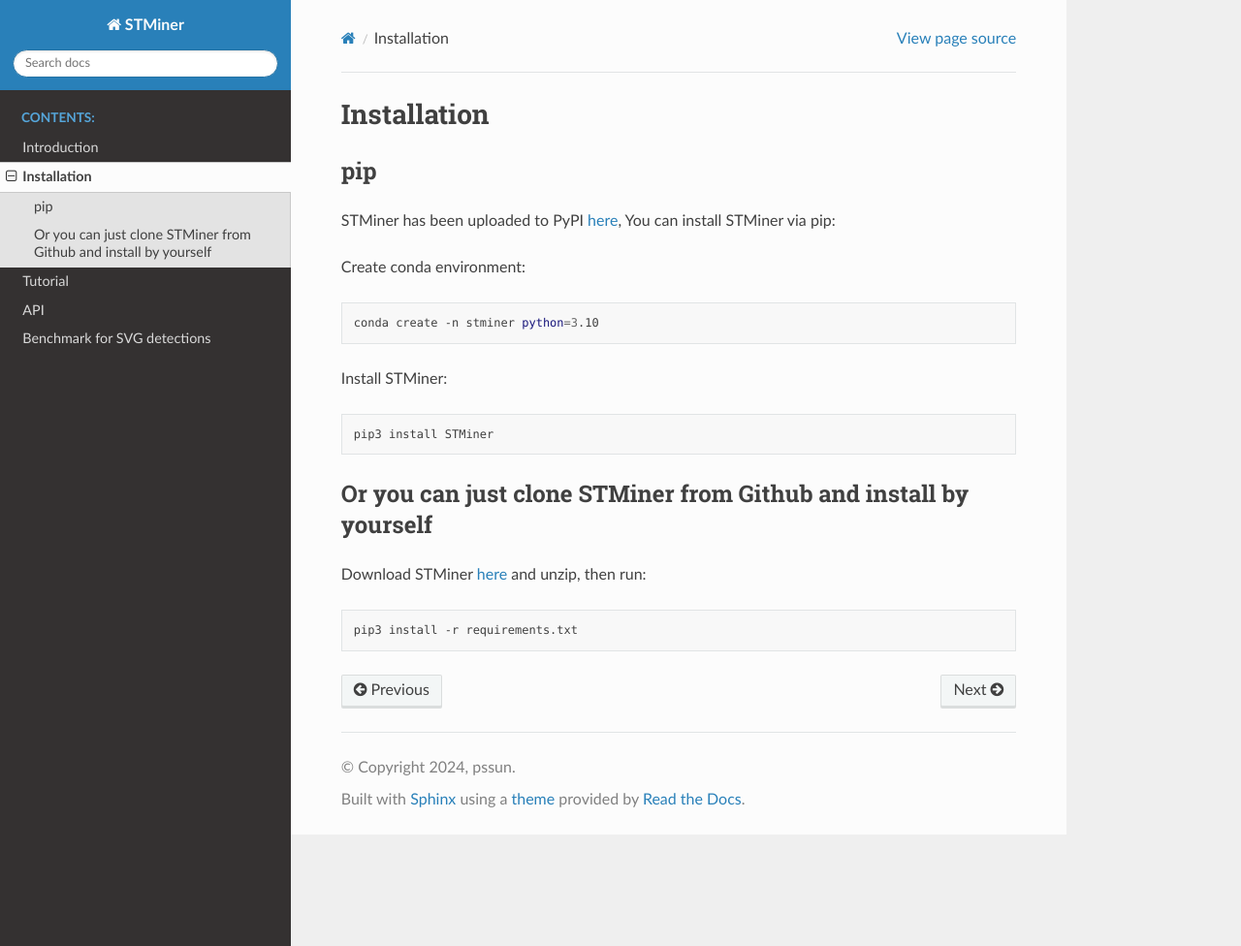
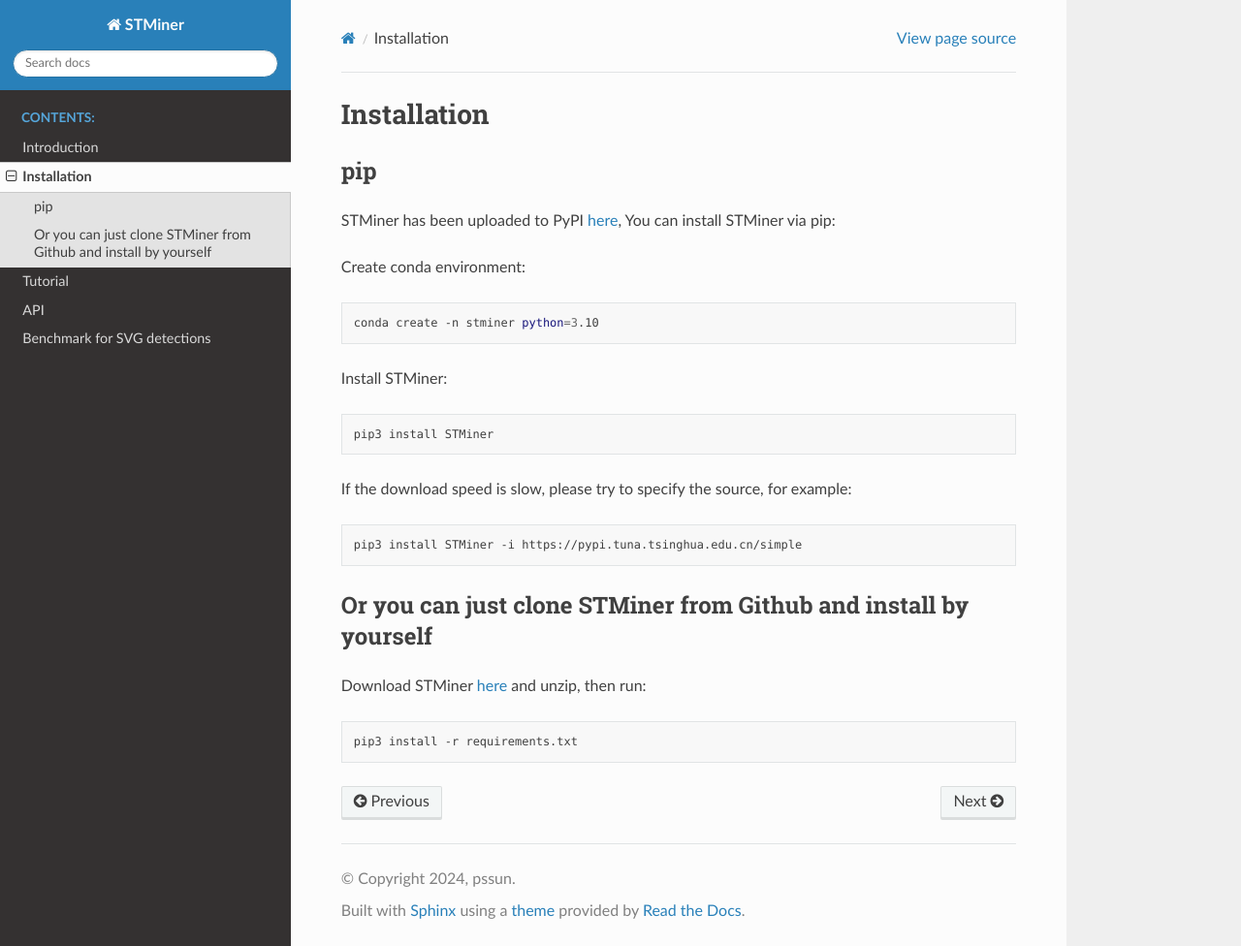
Before and after one commit to PSSUN/STMinerDoc, a Sphinx documentation site: the page built from source/Install/Install.md, in a window 1280 px wide and 976 px high. Shown: the whole window at 97% size. Built offline with Sphinx 7.4.7 and the Read the Docs theme 3.1.0, drawn with Linux system fonts in a browser that asks for light colours.

Commit message:
Update Install.md

````diff
--- a/source/Install/Install.md
+++ b/source/Install/Install.md
@@ -12,6 +12,10 @@
 ```bash
 pip3 install STMiner
 ```
+If the download speed is slow, please try to specify the source, for example:
+```bash
+pip3 install STMiner -i https://pypi.tuna.tsinghua.edu.cn/simple
+```
 
 ## Or you can just clone STMiner from Github and install by yourself
 
````
